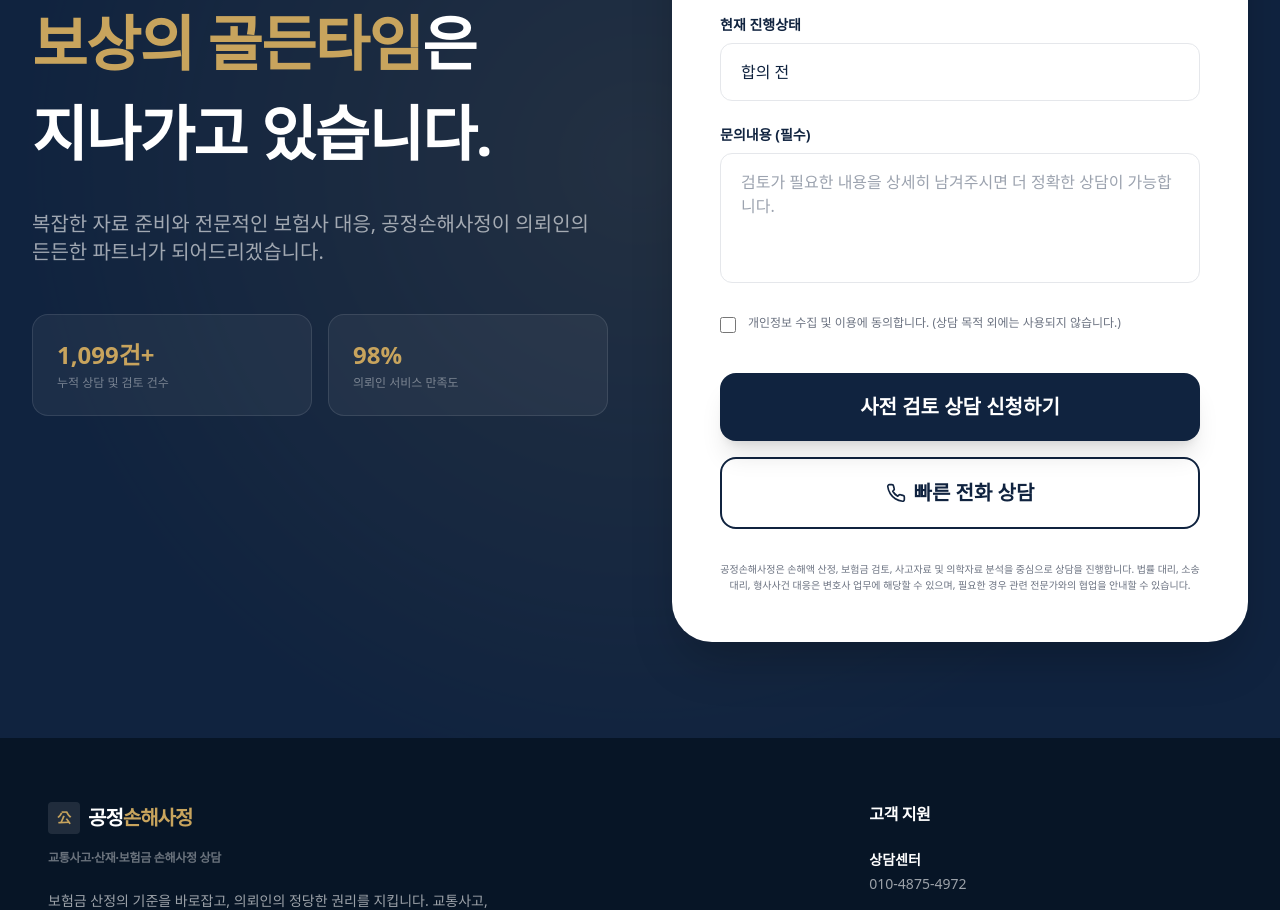
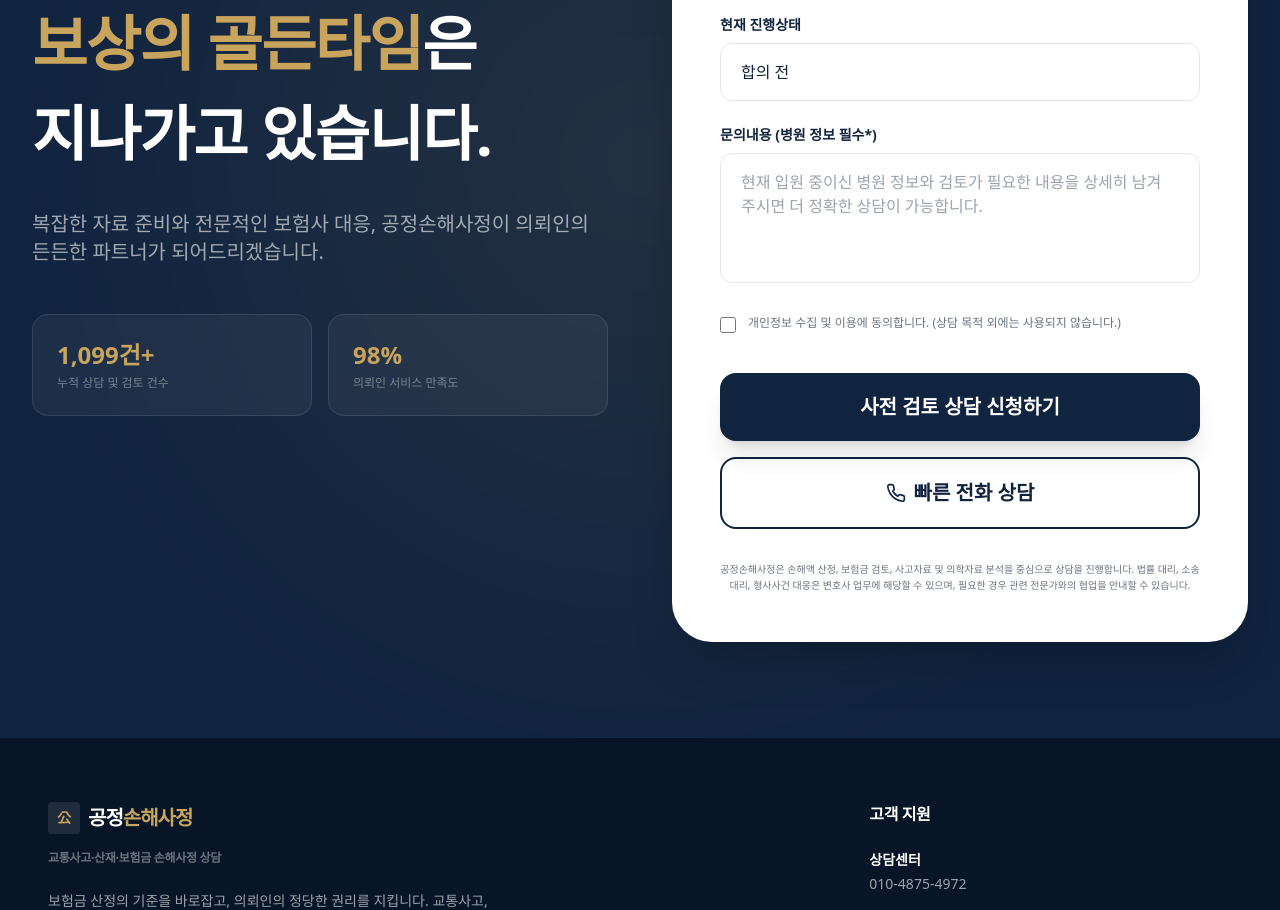
Before and after one commit to wogus5695-ctrl/sonhaesajung_gongjung, a Next.js app: page / in a window 1280 px wide. Shown: the part 7680-8590 px from the top of the page. Built offline with nearby package versions, Linux system fonts and the light colour scheme.

Commit message:
docs: 문의내용 안내문구 및 필수 라벨 텍스트 변경

```diff
--- a/src/components/ContactForm.tsx
+++ b/src/components/ContactForm.tsx
@@ -160,13 +160,13 @@ export default function ContactForm({ keyword }: { keyword?: string }) {
       </div>
 
       <div>
-        <label className="block text-sm font-bold text-brand-primary mb-2">문의내용 (필수)</label>
+        <label className="block text-sm font-bold text-brand-primary mb-2">문의내용 (병원 정보 필수*)</label>
         <textarea
           name="content"
           value={formData.content}
           onChange={handleChange}
           rows={4}
-          placeholder="검토가 필요한 내용을 상세히 남겨주시면 더 정확한 상담이 가능합니다."
+          placeholder="현재 입원 중이신 병원 정보와 검토가 필요한 내용을 상세히 남겨 주시면 더 정확한 상담이 가능합니다."
           required
           className="w-full px-5 py-4 bg-white border border-brand-line rounded-xl focus:outline-none focus:border-brand-gold transition-colors resize-none"
         ></textarea>
```
